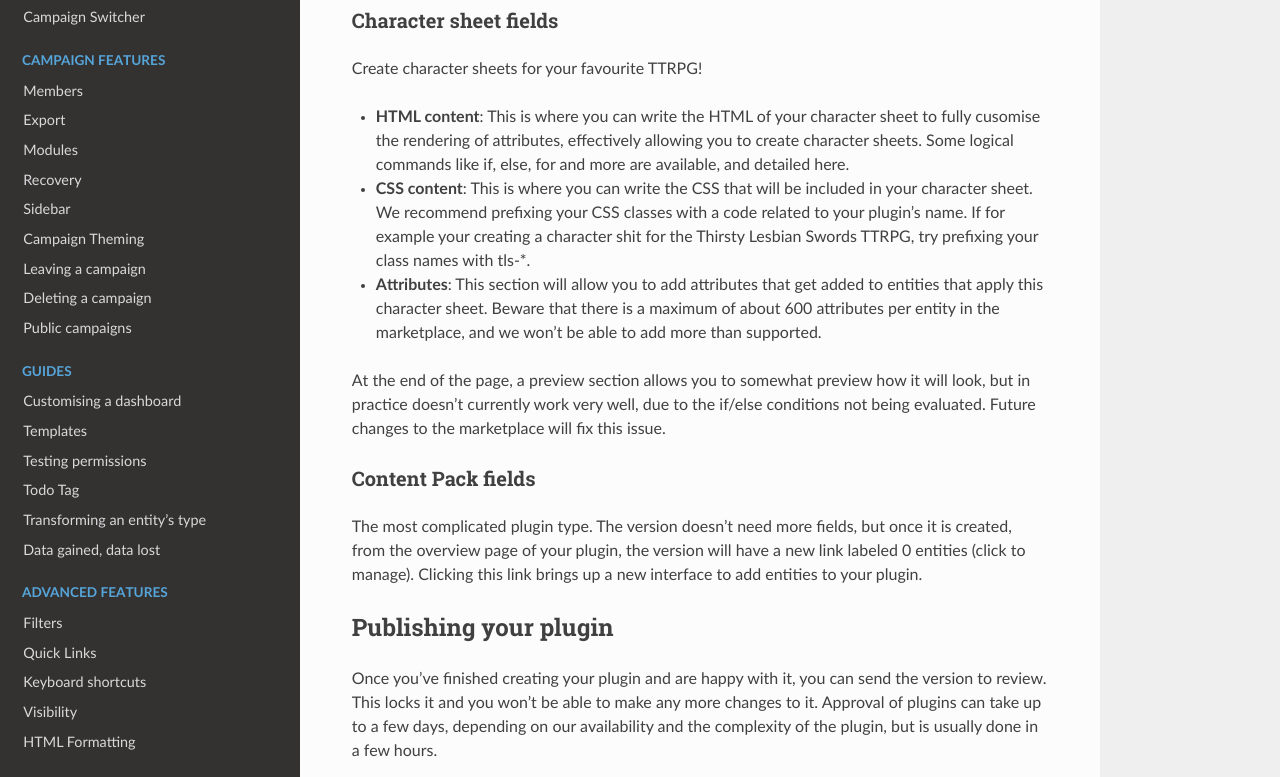
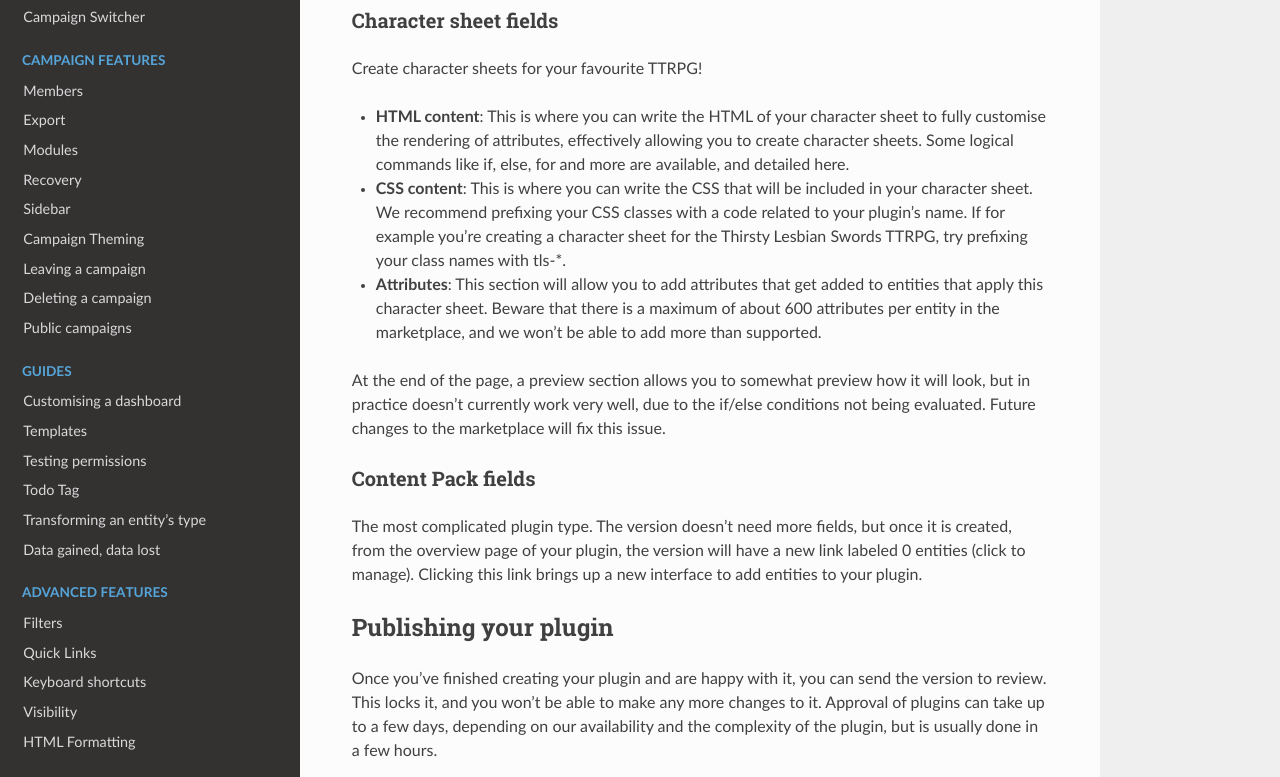
Before and after one commit to owlchester/kanka-docs, a Sphinx documentation site: the page built from docs/source/marketplace/marketplace.md, in a window 1280 px wide and 1400 px high, scrolled down 1396 px. Shown: the part 151-928 px from the top of the window. Built offline with Sphinx 7.4.7 and the Read the Docs theme 2.0.0, drawn with Linux system fonts in a browser that asks for light colours; some of the changed text lies outside the part shown.

Commit message:
Spelling

```diff
--- a/docs/source/marketplace/marketplace.md
+++ b/docs/source/marketplace/marketplace.md
@@ -40,8 +40,8 @@ A theme will simply have a field to write your theme's CSS. This field is powere
 
 Create character sheets for your favourite TTRPG!
 
-* **HTML content**: This is where you can write the HTML of your character sheet to fully cusomise the rendering of attributes, effectively allowing you to create character sheets. Some logical commands like if, else, for and more are available, and detailed here.
-* **CSS content**: This is where you can write the CSS that will be included in your character sheet. We recommend prefixing your CSS classes with a code related to your plugin's name. If for example your creating a character shit for the Thirsty Lesbian Swords TTRPG, try prefixing your class names with tls-*.
+* **HTML content**: This is where you can write the HTML of your character sheet to fully customise the rendering of attributes, effectively allowing you to create character sheets. Some logical commands like if, else, for and more are available, and detailed here.
+* **CSS content**: This is where you can write the CSS that will be included in your character sheet. We recommend prefixing your CSS classes with a code related to your plugin's name. If for example you're creating a character sheet for the Thirsty Lesbian Swords TTRPG, try prefixing your class names with tls-*.
 * **Attributes**: This section will allow you to add attributes that get added to entities that apply this character sheet. Beware that there is a maximum of about 600 attributes per entity in the marketplace, and we won't be able to add more than supported.
 
 At the end of the page, a preview section allows you to somewhat preview how it will look, but in practice doesn't currently work very well, due to the if/else conditions not being evaluated. Future changes to the marketplace will fix this issue.
@@ -52,7 +52,7 @@ The most complicated plugin type. The version doesn't need more fields, but once
 
 ## Publishing your plugin
 
-Once you've finished creating your plugin and are happy with it, you can send the version to review. This locks it and you won't be able to make any more changes to it. Approval of plugins can take up to a few days, depending on our availability and the complexity of the plugin, but is usually done in a few hours.
+Once you've finished creating your plugin and are happy with it, you can send the version to review. This locks it, and you won't be able to make any more changes to it. Approval of plugins can take up to a few days, depending on our availability and the complexity of the plugin, but is usually done in a few hours.
 
 In your plugin's overview page, the version will have **Submit for review** button.
 
```
Also changed, not shown: other parts of docs/source/marketplace/marketplace.md (+2 -2 lines), docs/source/features/attributes.md (+1 -1 lines).
